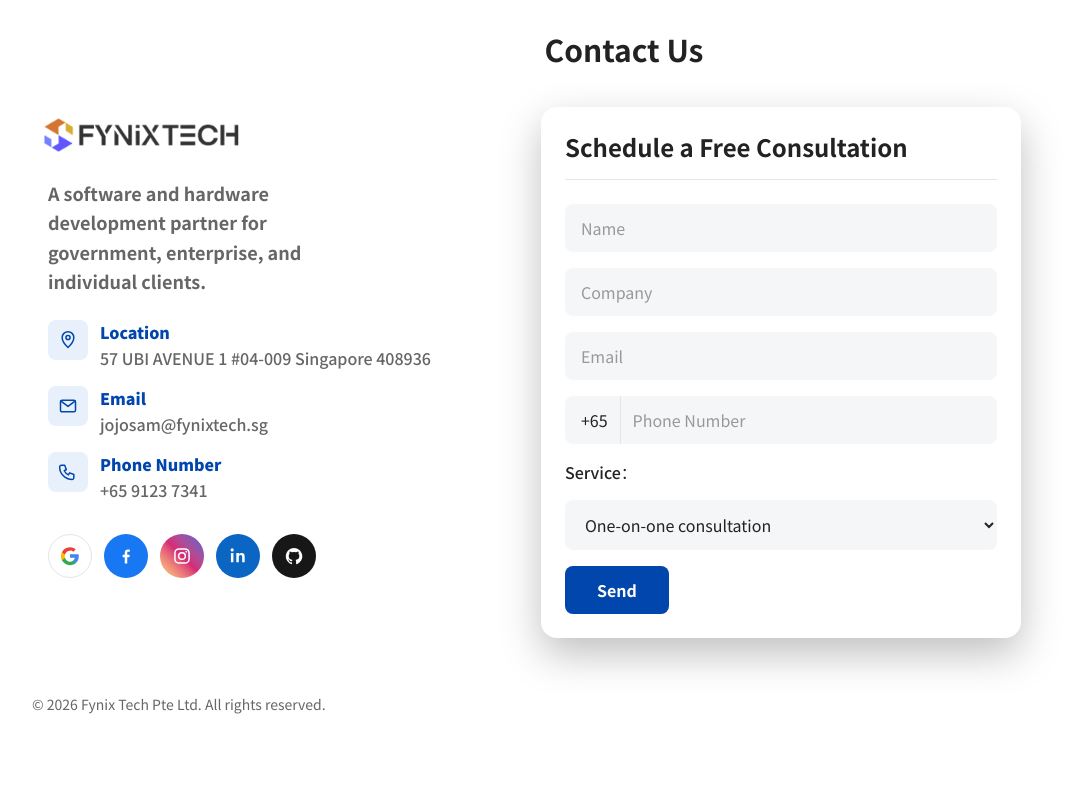
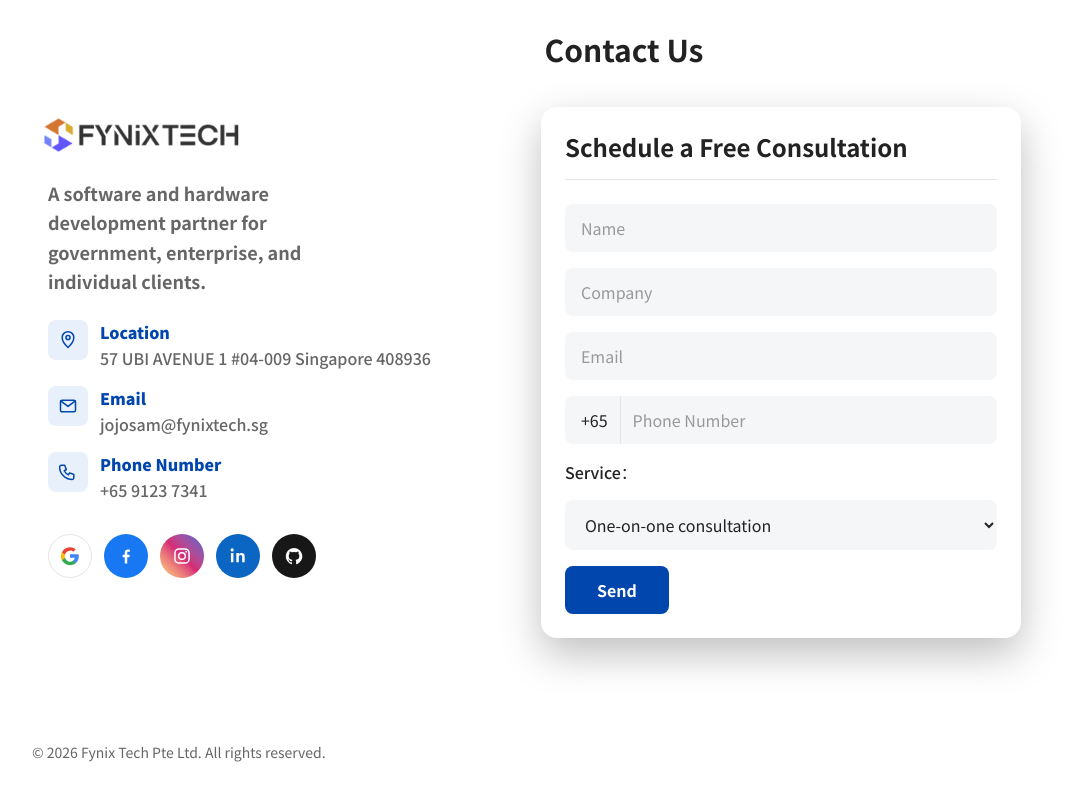
Before and after one commit to jojosam90/fynixtech-website, a Next.js app: page / in a window 1280 px wide. Shown: the part 2542-3342 px from the top of the page, without its empty margins (16-1085 px from the left). Before the commit the page ends 3296 px from the top, so only its background shows below. Built offline with nearby package versions, Linux system fonts and the light colour scheme.

Commit message:
Increase spacing above the copyright line

```diff
--- a/src/components/Footer.tsx
+++ b/src/components/Footer.tsx
@@ -226,7 +226,7 @@ export default function Footer() {
           </div>
         </div>
 
-        <div className="mt-8 pt-6 text-center text-sm md:text-left">
+        <div className="mt-20 pt-6 text-center text-sm md:text-left">
           <p>
             © {new Date().getFullYear()} {t(brand)} Pte Ltd. {t({ en: "All rights reserved.", zh: "保留所有权利。" })}
           </p>
```
Also changed, not shown: 11 other files (tests, documents, lock files or other folders).
